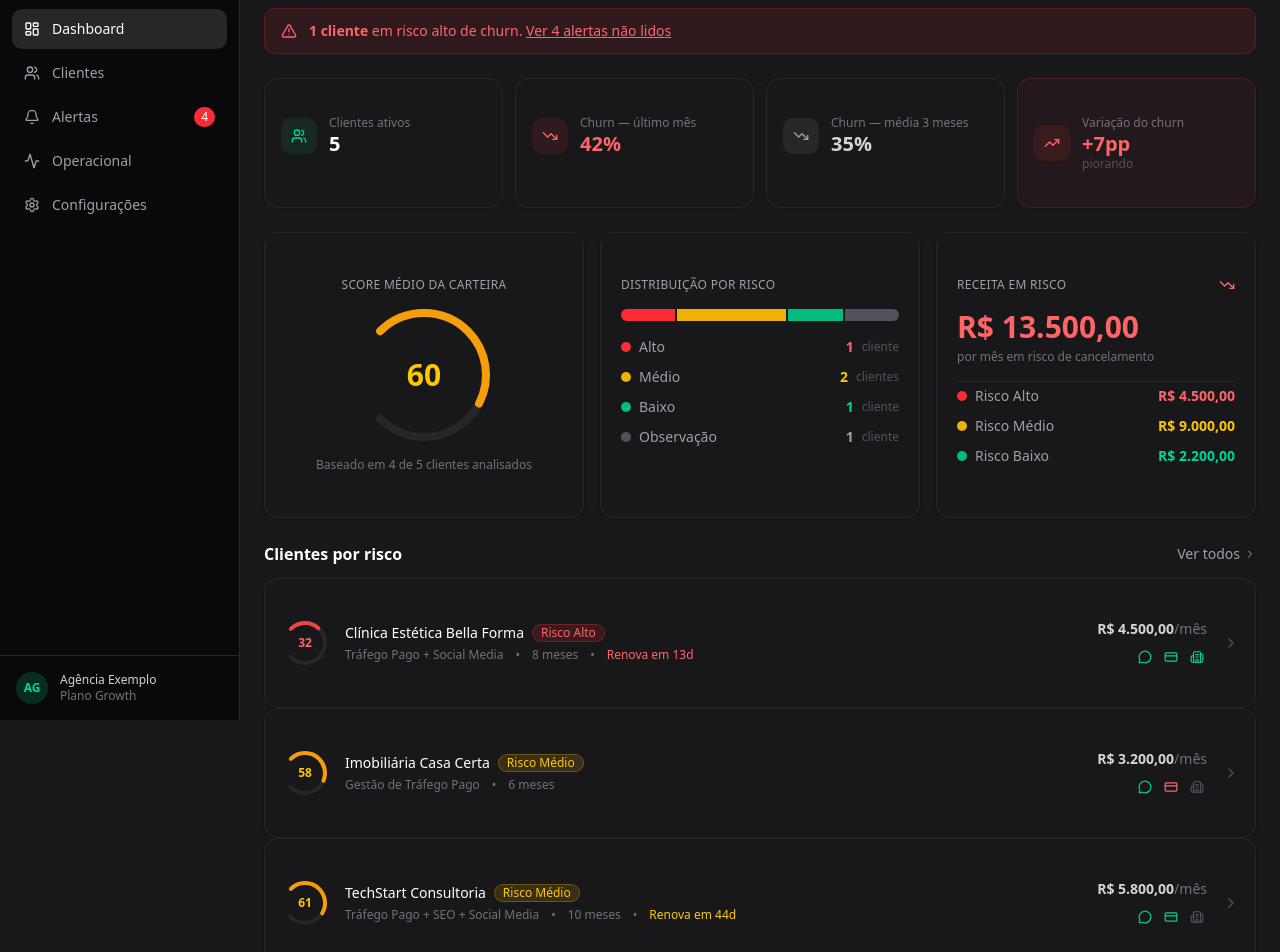
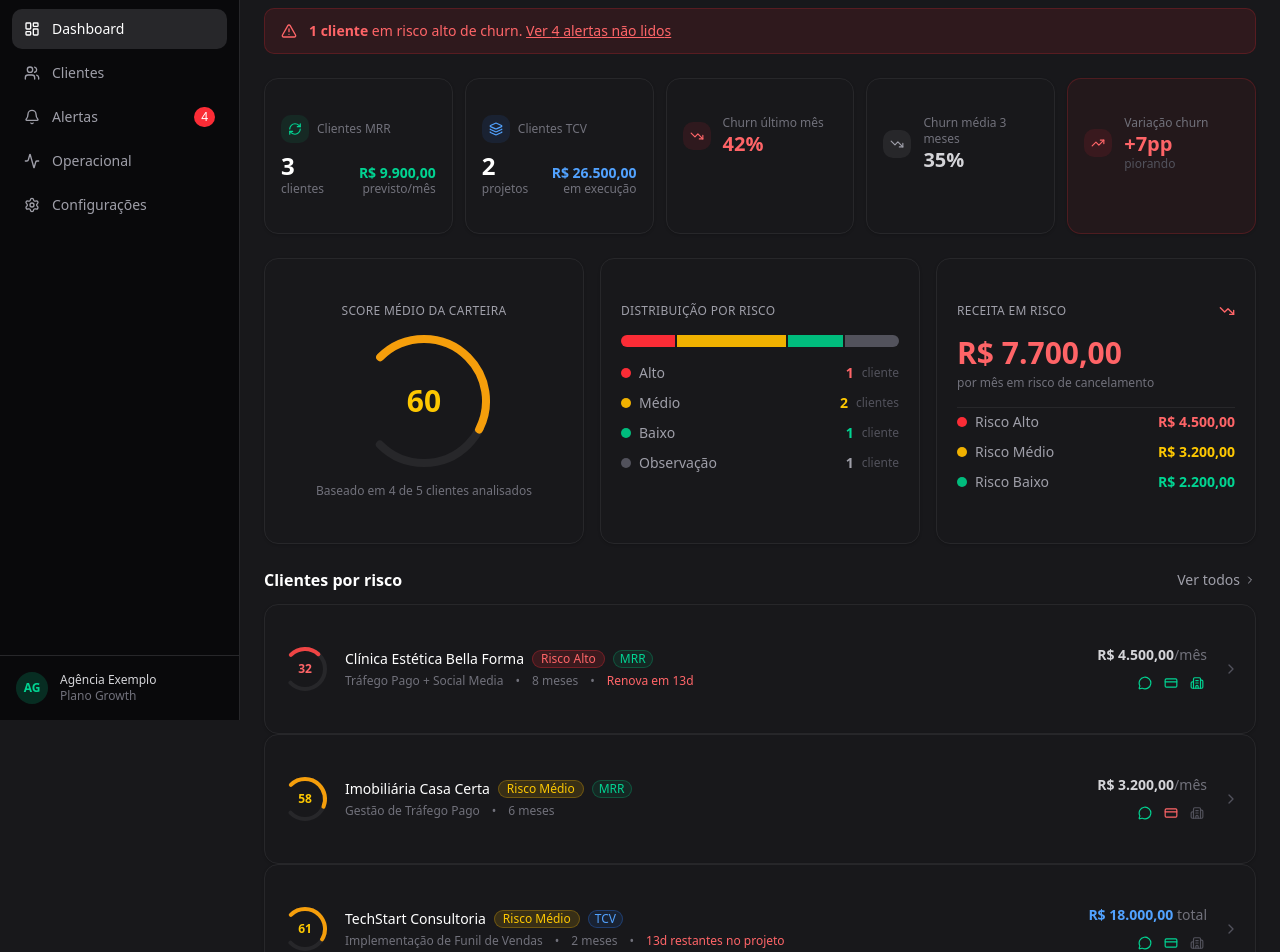
Before and after one commit to arthurfbrandos-opb/zero-churn, a Next.js app: page /dashboard in a window 1280 px wide. Shown: the part 80-1032 px from the top of the page. Built offline with nearby package versions, Linux system fonts and the light colour scheme.

Commit message:
feat: dashboard — segmentação MRR vs TCV com receita prevista/mês e valor total em execução, badge por tipo na lista

```diff
--- a/src/app/(dashboard)/dashboard/page.tsx
+++ b/src/app/(dashboard)/dashboard/page.tsx
@@ -1,8 +1,9 @@
 import Link from 'next/link'
-import { ChevronRight, AlertTriangle, Clock, TrendingDown, TrendingUp, Users, Minus } from 'lucide-react'
+import { ChevronRight, AlertTriangle, Clock, TrendingDown, TrendingUp, Minus, RefreshCw, Layers } from 'lucide-react'
 import { Header } from '@/components/layout/header'
 import { Button } from '@/components/ui/button'
 import { Card, CardContent } from '@/components/ui/card'
+import { Badge } from '@/components/ui/badge'
 import { RiskBadge } from '@/components/dashboard/risk-badge'
 import { ScoreGauge } from '@/components/dashboard/score-gauge'
 import { IntegrationStatusIcon } from '@/components/integracoes/integration-status-icon'
@@ -12,9 +13,12 @@ import {
   getAverageHealthScore,
   getRevenueByRisk,
   getRiskCounts,
-  getActiveClientsCount,
   getLastMonthAvgChurn,
   getLast3MonthsAvgChurn,
+  getMRRClients,
+  getTCVClients,
+  getTotalMRR,
+  getTotalTCVInExecution,
   mockAlerts,
 } from '@/lib/mock-data'
 import { ChurnRisk } from '@/types'
@@ -49,10 +53,13 @@ export default function DashboardPage() {
   const unreadAlerts = mockAlerts.filter((a) => !a.isRead).length
   const totalClients = clients.length
   const totalWithScore = clients.filter((c) => c.healthScore).length
-  const activeClients = getActiveClientsCount()
   const churnLastMonth = getLastMonthAvgChurn()
   const churnLast3Months = getLast3MonthsAvgChurn()
   const churnDelta = churnLastMonth - churnLast3Months
+  const mrrClients = getMRRClients()
+  const tcvClients = getTCVClients()
+  const totalMRR = getTotalMRR()
+  const totalTCV = getTotalTCVInExecution()
 
   const riskDistribution = [
     { label: 'Alto',        count: riskCounts.high,       color: 'bg-red-500',     textColor: 'text-red-400',     revenue: revenueByRisk.high   },
@@ -96,17 +103,52 @@ export default function DashboardPage() {
         )}
 
         {/* ─── Métricas rápidas ───────────────────────────────────── */}
-        <div className="grid grid-cols-2 lg:grid-cols-4 gap-3">
+        <div className="grid grid-cols-2 lg:grid-cols-5 gap-3">
 
-          {/* Clientes ativos */}
-          <Card className="bg-zinc-900 border-zinc-800">
-            <CardContent className="px-4 py-3 flex items-center gap-3">
-              <div className="w-9 h-9 rounded-lg bg-emerald-500/10 flex items-center justify-center shrink-0">
-                <Users className="w-4 h-4 text-emerald-400" />
+          {/* MRR */}
+          <Card className="bg-zinc-900 border-zinc-800 col-span-1">
+            <CardContent className="px-4 py-3">
+              <div className="flex items-center gap-2 mb-2">
+                <div className="w-7 h-7 rounded-lg bg-emerald-500/10 flex items-center justify-center shrink-0">
+                  <RefreshCw className="w-3.5 h-3.5 text-emerald-400" />
+                </div>
+                <p className="text-zinc-500 text-xs">Clientes MRR</p>
               </div>
-              <div>
-                <p className="text-zinc-500 text-xs">Clientes ativos</p>
-                <p className="text-white text-xl font-bold leading-tight">{activeClients}</p>
+              <div className="flex items-end justify-between gap-1">
+                <div>
+                  <p className="text-white text-2xl font-bold leading-tight">{mrrClients.length}</p>
+                  <p className="text-zinc-500 text-xs">clientes</p>
+                </div>
+                <div className="text-right">
+                  <p className="text-emerald-400 text-sm font-bold leading-tight">
+                    {formatCurrency(totalMRR)}
+                  </p>
+                  <p className="text-zinc-500 text-xs">previsto/mês</p>
+                </div>
+              </div>
+            </CardContent>
+          </Card>
+
+          {/* TCV */}
+          <Card className="bg-zinc-900 border-zinc-800 col-span-1">
+            <CardContent className="px-4 py-3">
+              <div className="flex items-center gap-2 mb-2">
+                <div className="w-7 h-7 rounded-lg bg-blue-500/10 flex items-center justify-center shrink-0">
+                  <Layers className="w-3.5 h-3.5 text-blue-400" />
+                </div>
+                <p className="text-zinc-500 text-xs">Clientes TCV</p>
+              </div>
+              <div className="flex items-end justify-between gap-1">
+                <div>
+                  <p className="text-white text-2xl font-bold leading-tight">{tcvClients.length}</p>
+                  <p className="text-zinc-500 text-xs">projetos</p>
+                </div>
+                <div className="text-right">
+                  <p className="text-blue-400 text-sm font-bold leading-tight">
+                    {formatCurrency(totalTCV)}
+                  </p>
+                  <p className="text-zinc-500 text-xs">em execução</p>
+                </div>
               </div>
             </CardContent>
           </Card>
@@ -114,11 +156,11 @@ export default function DashboardPage() {
           {/* Churn médio — último mês */}
           <Card className="bg-zinc-900 border-zinc-800">
             <CardContent className="px-4 py-3 flex items-center gap-3">
-              <div className="w-9 h-9 rounded-lg bg-red-500/10 flex items-center justify-center shrink-0">
-                <TrendingDown className="w-4 h-4 text-red-400" />
+              <div className="w-7 h-7 rounded-lg bg-red-500/10 flex items-center justify-center shrink-0">
+                <TrendingDown className="w-3.5 h-3.5 text-red-400" />
               </div>
               <div>
-                <p className="text-zinc-500 text-xs">Churn — último mês</p>
+                <p className="text-zinc-500 text-xs">Churn último mês</p>
                 <p className="text-red-400 text-xl font-bold leading-tight">{churnLastMonth}%</p>
               </div>
             </CardContent>
@@ -127,11 +169,11 @@ export default function DashboardPage() {
           {/* Churn médio — últimos 3 meses */}
           <Card className="bg-zinc-900 border-zinc-800">
             <CardContent className="px-4 py-3 flex items-center gap-3">
-              <div className="w-9 h-9 rounded-lg bg-zinc-800 flex items-center justify-center shrink-0">
-                <TrendingDown className="w-4 h-4 text-zinc-400" />
+              <div className="w-7 h-7 rounded-lg bg-zinc-800 flex items-center justify-center shrink-0">
+                <TrendingDown className="w-3.5 h-3.5 text-zinc-400" />
               </div>
               <div>
-                <p className="text-zinc-500 text-xs">Churn — média 3 meses</p>
+                <p className="text-zinc-500 text-xs">Churn média 3 meses</p>
                 <p className="text-zinc-300 text-xl font-bold leading-tight">{churnLast3Months}%</p>
               </div>
             </CardContent>
@@ -140,21 +182,16 @@ export default function DashboardPage() {
           {/* Variação */}
           <Card className={`border ${churnDelta > 0 ? 'bg-red-500/5 border-red-500/20' : churnDelta < 0 ? 'bg-emerald-500/5 border-emerald-500/20' : 'bg-zinc-900 border-zinc-800'}`}>
             <CardContent className="px-4 py-3 flex items-center gap-3">
-              <div className={`w-9 h-9 rounded-lg flex items-center justify-center shrink-0 ${
-                churnDelta > 0 ? 'bg-red-500/10' : churnDelta < 0 ? 'bg-emerald-500/10' : 'bg-zinc-800'
-              }`}>
+              <div className={`w-7 h-7 rounded-lg flex items-center justify-center shrink-0 ${churnDelta > 0 ? 'bg-red-500/10' : churnDelta < 0 ? 'bg-emerald-500/10' : 'bg-zinc-800'}`}>
                 {churnDelta > 0
-                  ? <TrendingUp className="w-4 h-4 text-red-400" />
+                  ? <TrendingUp className="w-3.5 h-3.5 text-red-400" />
                   : churnDelta < 0
-                  ? <TrendingDown className="w-4 h-4 text-emerald-400" />
-                  : <Minus className="w-4 h-4 text-zinc-400" />
-                }
+                  ? <TrendingDown className="w-3.5 h-3.5 text-emerald-400" />
+                  : <Minus className="w-3.5 h-3.5 text-zinc-400" />}
               </div>
               <div>
-                <p className="text-zinc-500 text-xs">Variação do churn</p>
-                <p className={`text-xl font-bold leading-tight ${
-                  churnDelta > 0 ? 'text-red-400' : churnDelta < 0 ? 'text-emerald-400' : 'text-zinc-400'
-                }`}>
+                <p className="text-zinc-500 text-xs">Variação churn</p>
+                <p className={`text-xl font-bold leading-tight ${churnDelta > 0 ? 'text-red-400' : churnDelta < 0 ? 'text-emerald-400' : 'text-zinc-400'}`}>
                   {churnDelta > 0 ? '+' : ''}{churnDelta}pp
                 </p>
                 <p className="text-zinc-600 text-xs leading-tight">
@@ -317,12 +354,23 @@ export default function DashboardPage() {
                           <div className="flex items-center gap-2 mb-1 flex-wrap">
                             <p className="text-white font-medium text-sm truncate">{client.name}</p>
                             <RiskBadge risk={risk} size="sm" />
+                            <Badge variant="outline" className={`text-xs px-1.5 py-0 border font-medium ${client.clientType === 'mrr' ? 'text-emerald-400 border-emerald-500/30 bg-emerald-500/10' : 'text-blue-400 border-blue-500/30 bg-blue-500/10'}`}>
+                              {client.clientType.toUpperCase()}
+                            </Badge>
                           </div>
                           <div className="flex items-center gap-3 text-zinc-500 text-xs flex-wrap">
                             <span>{client.serviceSold}</span>
                             <span>•</span>
                             <span>{getTimeAsClient(client.contractStartDate)}</span>
-                            {daysToRenew <= 60 && daysToRenew > 0 && (
+                            {client.clientType === 'tcv' && client.projectDeadlineDays && client.projectStartDate && (
+                              <>
+                                <span>•</span>
+                                <span className={daysToRenew <= 15 ? 'text-red-400 font-medium' : 'text-blue-400'}>
+                                  {daysToRenew}d restantes no projeto
+                                </span>
+                              </>
+                            )}
+                            {client.clientType === 'mrr' && daysToRenew <= 60 && daysToRenew > 0 && (
                               <>
                                 <span>•</span>
                                 <span className={daysToRenew <= 20 ? 'text-red-400 font-medium' : 'text-yellow-400'}>
@@ -335,10 +383,17 @@ export default function DashboardPage() {
 
                         {/* Valor + integrações */}
                         <div className="flex flex-col items-end gap-2 shrink-0">
-                          <p className="text-zinc-300 text-sm font-semibold">
-                            {formatCurrency(client.contractValue)}
-                            <span className="text-zinc-500 font-normal">/mês</span>
-                          </p>
+                          {client.clientType === 'mrr' ? (
+                            <p className="text-zinc-300 text-sm font-semibold">
+                              {formatCurrency(client.contractValue)}
+                              <span className="text-zinc-500 font-normal">/mês</span>
+                            </p>
+                          ) : (
+                            <p className="text-blue-400 text-sm font-semibold">
+                              {formatCurrency(client.totalProjectValue ?? 0)}
+                              <span className="text-zinc-500 font-normal"> total</span>
+                            </p>
+                          )}
                           <div className="flex items-center gap-1.5">
                             {client.integrations.map((int) => (
                               <IntegrationStatusIcon key={int.id} type={int.type} status={int.status} />
--- a/src/lib/mock-data.ts
+++ b/src/lib/mock-data.ts
@@ -200,12 +200,13 @@ const mockFormSubmissions: Record<string, FormSubmission[]> = {
 
 export const mockClients: ClientWithScore[] = [
   {
-    // PERFIL 1: Risco Alto
+    // PERFIL 1: Risco Alto — MRR
     id: 'client-001',
     agencyId: 'agency-001',
     name: 'Clínica Estética Bella Forma',
     segment: 'Saúde e Estética',
     serviceSold: 'Tráfego Pago + Social Media',
+    clientType: 'mrr',
     contractValue: 4500,
     contractStartDate: '2025-06-01',
     contractEndDate: '2026-03-01',
@@ -216,12 +217,13 @@ export const mockClients: ClientWithScore[] = [
     lastFormSubmission: mockFormSubmissions['client-001'][0],
   },
   {
-    // PERFIL 2: Risco Médio (afastamento)
+    // PERFIL 2: Risco Médio (afastamento) — MRR
     id: 'client-002',
     agencyId: 'agency-001',
     name: 'Imobiliária Casa Certa',
     segment: 'Imobiliário',
     serviceSold: 'Gestão de Tráfego Pago',
+    clientType: 'mrr',
     contractValue: 3200,
     contractStartDate: '2025-08-15',
     contractEndDate: '2026-08-15',
@@ -232,28 +234,33 @@ export const mockClients: ClientWithScore[] = [
     lastFormSubmission: mockFormSubmissions['client-002'][0],
   },
   {
-    // PERFIL 3: Risco Médio (resultado)
+    // PERFIL 3: Risco Médio (resultado) — TCV
     id: 'client-003',
     agencyId: 'agency-001',
     name: 'TechStart Consultoria',
     segment: 'Tecnologia / B2B',
-    serviceSold: 'Tráfego Pago + SEO + Social Media',
-    contractValue: 5800,
-    contractStartDate: '2025-04-01',
-    contractEndDate: '2026-04-01',
-    notes: 'Ticket alto, cliente de longo prazo. Expectativa de resultado é muito alta — vendem software enterprise.',
-    createdAt: '2025-04-01',
+    serviceSold: 'Implementação de Funil de Vendas',
+    clientType: 'tcv',
+    contractValue: 0,
+    totalProjectValue: 18000,
+    projectDeadlineDays: 90,
+    projectStartDate: '2025-12-01',
+    contractStartDate: '2025-12-01',
+    contractEndDate: '2026-03-01',
+    notes: 'Projeto de implementação de funil fechado em R$18k. Prazo de 90 dias. Pagamento antecipado realizado.',
+    createdAt: '2025-12-01',
     healthScore: healthScoreMedioRisco2,
     integrations: integracoesParciais,
     lastFormSubmission: mockFormSubmissions['client-003'][0],
   },
   {
-    // PERFIL 4: Risco Baixo
+    // PERFIL 4: Risco Baixo — MRR
     id: 'client-004',
     agencyId: 'agency-001',
     name: 'Restaurante Sabor & Arte',
     segment: 'Alimentação / Delivery',
     serviceSold: 'Social Media + Tráfego Local',
+    clientType: 'mrr',
     contractValue: 2200,
     contractStartDate: '2025-01-10',
     contractEndDate: '2026-07-10',
@@ -264,21 +271,25 @@ export const mockClients: ClientWithScore[] = [
     lastFormSubmission: mockFormSubmissions['client-004'][0],
   },
   {
-    // PERFIL 5: Em Observação (< 60 dias)
+    // PERFIL 5: Em Observação — TCV
     id: 'client-005',
     agencyId: 'agency-001',
     name: 'Academia FitLife',
     segment: 'Fitness / Bem-estar',
-    serviceSold: 'Tráfego Pago + Social Media',
-    contractValue: 3000,
+    serviceSold: 'Setup e Gestão de Campanhas (Projeto)',
+    clientType: 'tcv',
+    contractValue: 0,
+    totalProjectValue: 8500,
+    projectDeadlineDays: 60,
+    projectStartDate: '2026-01-15',
     contractStartDate: '2026-01-15',
-    contractEndDate: '2027-01-15',
-    notes: 'Cliente novo. Ainda na fase de onboarding das campanhas.',
+    contractEndDate: '2026-03-16',
+    notes: 'Cliente novo. Projeto de setup de campanhas fechado em R$8.500. Ainda na fase de onboarding.',
     createdAt: '2026-01-15',
     healthScore: undefined,
     integrations: [
-      { id: 'int-13', clientId: 'client-005', type: 'whatsapp',      status: 'connected',    lastSyncAt: '2026-02-05' },
-      { id: 'int-14', clientId: 'client-005', type: 'asaas',         status: 'disconnected' },
+      { id: 'int-13', clientId: 'client-005', type: 'whatsapp',       status: 'connected',    lastSyncAt: '2026-02-05' },
+      { id: 'int-14', clientId: 'client-005', type: 'asaas',          status: 'disconnected' },
       { id: 'int-15', clientId: 'client-005', type: 'dom_pagamentos', status: 'disconnected' },
     ],
     lastFormSubmission: undefined,
@@ -375,6 +386,38 @@ export function getAverageHealthScore(): number {
   return Math.round(total / clientsWithScore.length)
 }
 
+export function getMRRClients() {
+  return mockClients.filter((c) => c.clientType === 'mrr')
+}
+
+export function getTCVClients() {
+  return mockClients.filter((c) => c.clientType === 'tcv')
+}
+
+export function getTotalMRR(): number {
+  return getMRRClients().reduce((sum, c) => sum + c.contractValue, 0)
+}
+
+export function getTotalTCVInExecution(): number {
+  return getTCVClients().reduce((sum, c) => sum + (c.totalProjectValue ?? 0), 0)
+}
+
+export function getTCVDaysRemaining(client: { projectStartDate?: string; projectDeadlineDays?: number }): number {
+  if (!client.projectStartDate || !client.projectDeadlineDays) return 0
+  const start = new Date(client.projectStartDate)
+  const end = new Date(start.getTime() + client.projectDeadlineDays * 24 * 60 * 60 * 1000)
+  const now = new Date()
+  return Math.max(0, Math.ceil((end.getTime() - now.getTime()) / (1000 * 60 * 60 * 24)))
+}
+
+export function getTCVProgressPercent(client: { projectStartDate?: string; projectDeadlineDays?: number }): number {
+  if (!client.projectStartDate || !client.projectDeadlineDays) return 0
+  const start = new Date(client.projectStartDate)
+  const now = new Date()
+  const elapsed = Math.ceil((now.getTime() - start.getTime()) / (1000 * 60 * 60 * 24))
+  return Math.min(100, Math.round((elapsed / client.projectDeadlineDays) * 100))
+}
+
 export function getActiveClientsCount(): number {
   const now = new Date()
   return mockClients.filter((c) => new Date(c.contractEndDate) > now).length
--- a/src/types/index.ts
+++ b/src/types/index.ts
@@ -3,6 +3,8 @@
 // ─────────────────────────────────────────────
 
 export type ChurnRisk = 'low' | 'medium' | 'high' | 'observacao'
+
+export type ClientType = 'mrr' | 'tcv'
 
 export type IntegrationStatus = 'connected' | 'error' | 'expired' | 'disconnected'
 
@@ -40,9 +42,18 @@ export interface Client {
   name: string
   segment: string
   serviceSold: string
-  contractValue: number
+  clientType: ClientType
+
+  // MRR
+  contractValue: number        // valor mensal recorrente
   contractStartDate: string
   contractEndDate: string
+
+  // TCV (preenchido apenas se clientType === 'tcv')
+  totalProjectValue?: number   // valor total do projeto pago antecipado
+  projectDeadlineDays?: number // duração total em dias (ex: 90)
+  projectStartDate?: string    // início da execução
+
   notes?: string
   createdAt: string
 }
```
